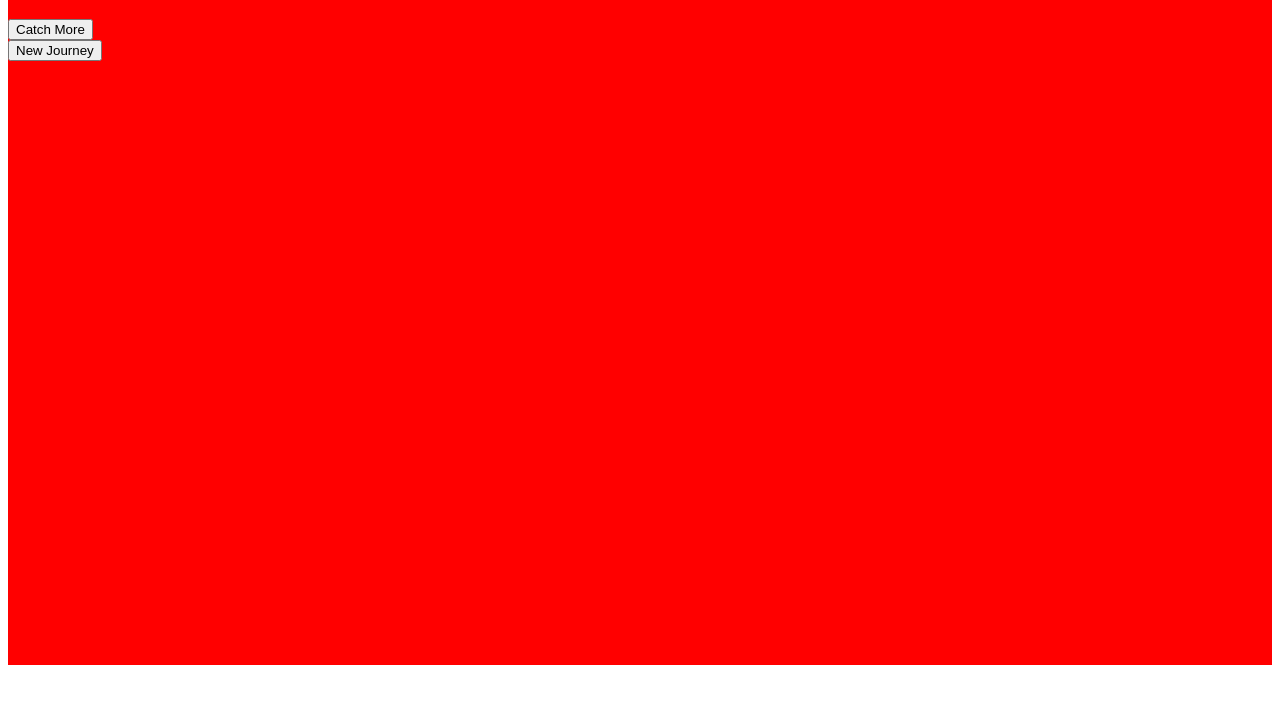
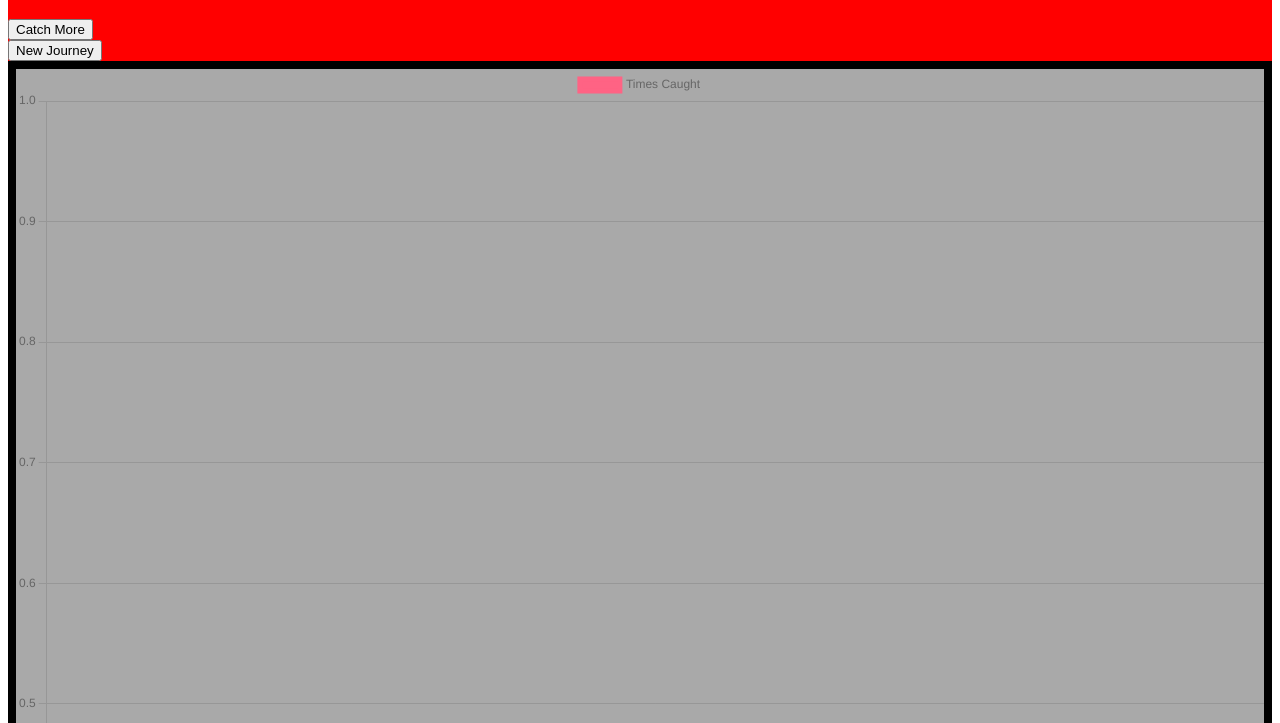
Before and after one commit to BrevanBenderC/lab11-PokeCatcher, a website with bundled scripts: page results/index.html in a window 1280 px wide. Shown: the part 77-800 px from the top of the page. Built offline with nearby package versions, Linux system fonts and the light colour scheme.

Commit message:
added chart and formatted results

```diff
--- a/results/index.html
+++ b/results/index.html
@@ -5,7 +5,7 @@
     <meta http-equiv="X-UA-Compatible" content="IE=edge">
     <meta name="viewport" content="width=device-width, initial-scale=1.0">
     <link rel="stylesheet" href="../styles/results.css">
-    <link rel="stylesheet" href="../styles/results.css"
+    <link rel="stylesheet" href="../styles/results.css">
     <script src="https://cdn.jsdelivr.net/npm/chart.js@3.5.1/dist/chart.min.js"></script>
 </head>
 <body>
@@ -20,10 +20,13 @@
         <section>
             <button id="new-journey">New Journey</button>
         </section>
-        <section class="chart-container">
-            <canvas id="results-chart" width="600" height="600"></canvas>
+        <section>
         </section>
+
     </main>
+    <section class="chart">
+        <canvas id="resultsChart" width="400" height="400"></canvas>
+    </section>
     <script type="module" src="./results.js"></script>
 </body>
 </html>
--- a/results/results.js
+++ b/results/results.js
@@ -48,3 +48,47 @@ for (let item of pokedex){
     mainContainer.append(div);
     mainPage.append(mainContainer);
 }
+const name = pokedex.map((item)=> {
+    const caughtPokemon = findById(item.id, pokemons);
+    return caughtPokemon.pokemon;
+});
+
+const caught = pokedex.map(item=>item.caught);
+
+
+var ctx = document.getElementById('resultsChart').getContext('2d');
+// eslint-disable-next-line no-undef
+new Chart(ctx, {
+    type: 'bar',
+    data: {
+        labels: name,
+        datasets: [{
+            label: 'Times Caught',
+            data: caught,
+            backgroundColor: [
+                'rgba(255, 99, 132, 1)',
+                'rgba(54, 162, 235, 1)',
+                'rgba(255, 206, 86, 1)',
+                'rgba(75, 192, 192, 1)',
+                'rgba(153, 102, 255, 1)',
+                'rgba(255, 159, 64, 1)'
+            ],
+            borderColor: [
+                'rgba(255, 99, 132, 1)',
+                'rgba(54, 162, 235, 1)',
+                'rgba(255, 206, 86, 1)',
+                'rgba(75, 192, 192, 1)',
+                'rgba(153, 102, 255, 1)',
+                'rgba(255, 159, 64, 1)'
+            ],
+            borderWidth: 5
+        }]
+    },
+    options: {
+        scales: {
+            y: {
+                beginAtZero: true
+            }
+        }
+    }
+});
--- a/styles/results.css
+++ b/styles/results.css
@@ -28,3 +28,7 @@ h1{
     background-color: darkgray;
     border: 8px solid black;
 }
+.chart{
+    border: 8px solid black;
+    background-color: darkgray;
+}
```
